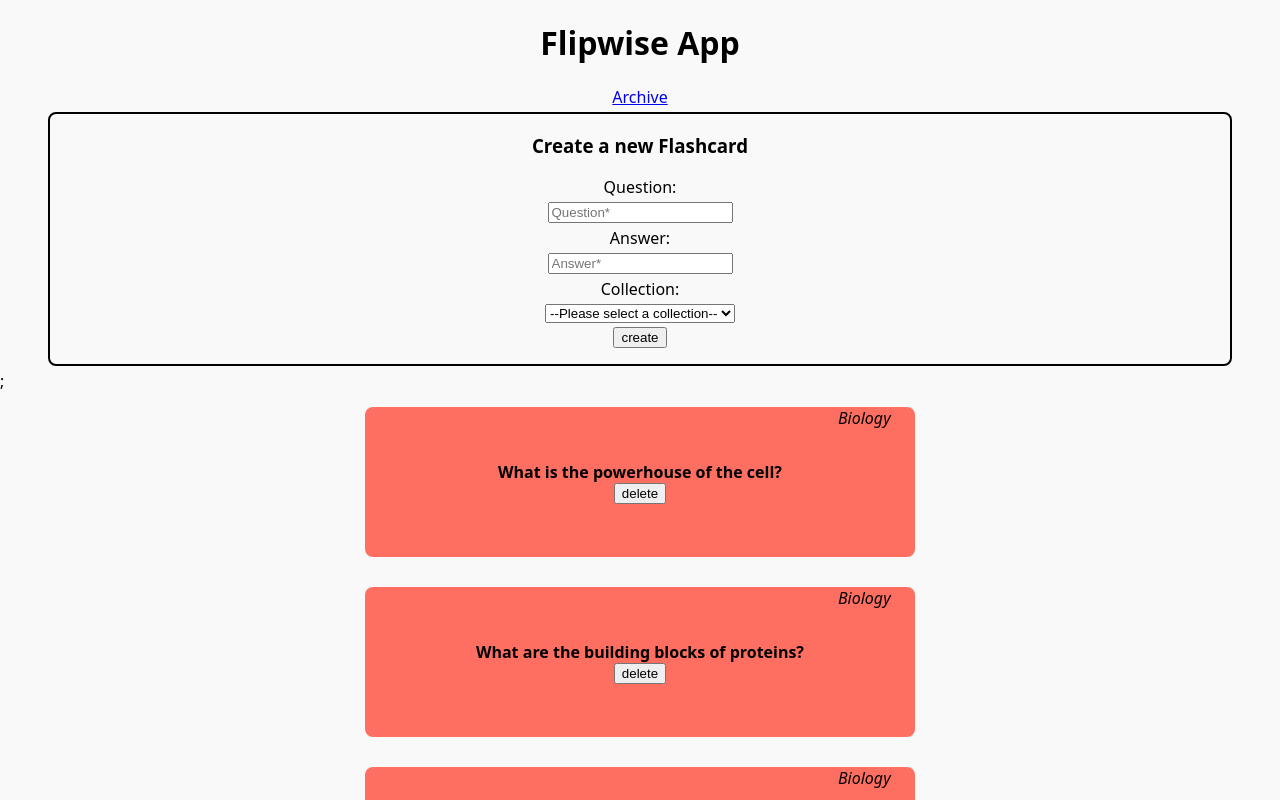
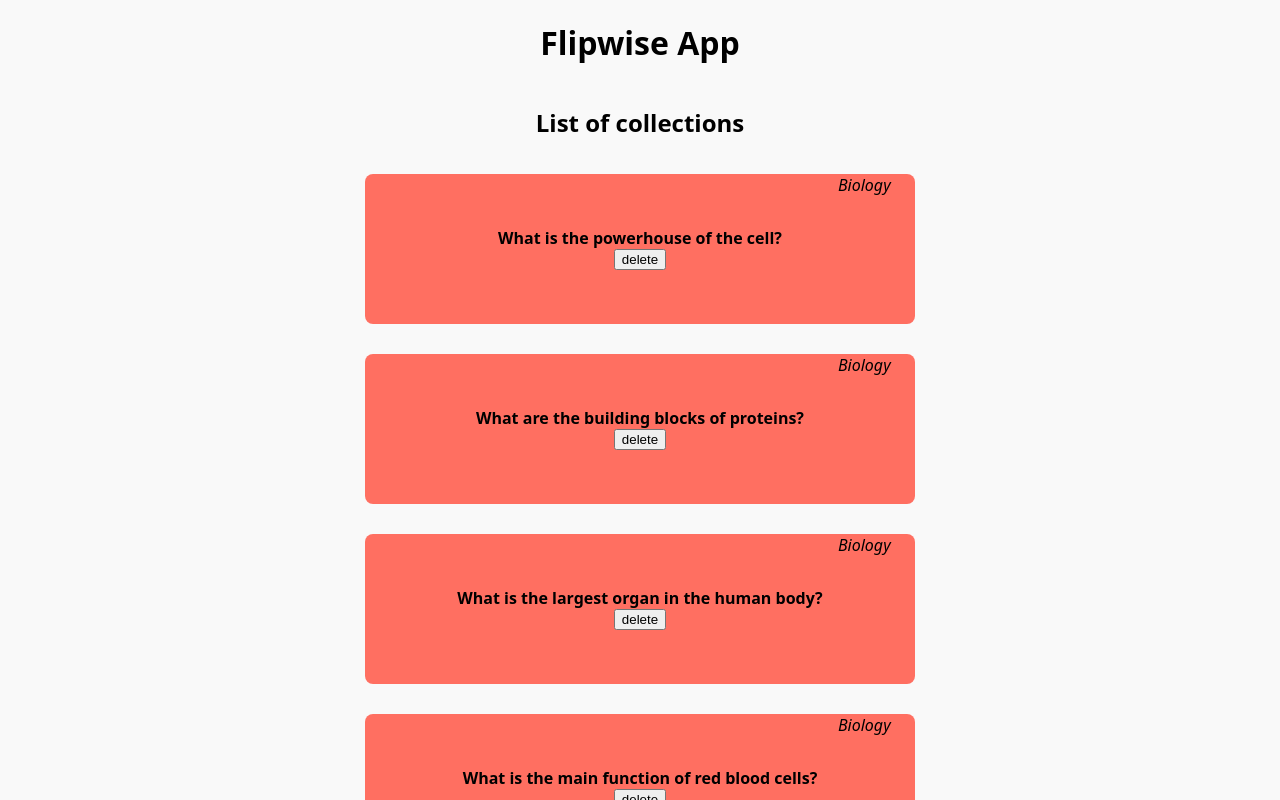
Before and after one commit to TastyCrysis/FlipWise-2.0, a Next.js app: page / in a window 1280 px wide. Shown: the top 800 px of the page. Built offline with nearby package versions, Linux system fonts and the light colour scheme.

Commit message:
add new page flashcards.js and insert a list of collection in the index.js

```diff
--- /dev/null
+++ b/components/CollectionList.js
@@ -0,0 +1,43 @@
+import styled from "styled-components";
+import Flashcard from "@/components/Flashcard";
+
+const CardList = styled.ul`
+  display: flex;
+  flex-direction: column;
+  align-items: center;
+  list-style-type: none;
+  padding: 0 10px;
+  margin: 0;
+`;
+
+export default function CollectionList({ flashcards, collections }) {
+  const unansweredFlashcards = flashcards.filter(
+    (flashcard) => flashcard.isCorrect === false
+  );
+  const correctFlashcards = flashcards.filter(
+    (flashcard) => flashcard.isCorrect
+  );
+
+  return (
+    <CardList>
+      {collections.length === 0 ? (
+        <p>All cards have been deleted.</p>
+      ) : unansweredFlashcards.length === 0 ? (
+        <p>There are no flashcards in this collection.</p>
+      ) : (
+        unansweredFlashcards.map((flashcard) => {
+          const collection = collections.find(
+            (collection) => collection.id === flashcard.collectionId
+          );
+          return (
+            <Flashcard
+              key={flashcard.id}
+              flashcard={flashcard}
+              collection={collection}
+            />
+          );
+        })
+      )}
+    </CardList>
+  );
+}
--- a/pages/index.js
+++ b/pages/index.js
@@ -1,7 +1,5 @@
-import FlashcardList from "@/components/FlashcardList";
+import CollectionList from "@/components/CollectionList";
 import styled from "styled-components";
-import Link from "next/link";
-import CreateFlashcard from "@/components/CreateFlashcard";
 
 const Container = styled.div`
   display: flex;
@@ -9,26 +7,14 @@ const Container = styled.div`
   align-items: center;
 `;
 
-export default function Homepage({
-  flashcards,
-  collections,
-  handleToggleCorrect,
-  handleDeleteFlashcard,
-  handleCreateFlashcard,
-}) {
+export default function Homepage({ flashcards, collections }) {
   return (
     <>
       <Container>
         <h1>Flipwise App</h1>
-        <Link href="/archive">Archive</Link>
+        <h2>List of collections</h2>
       </Container>
-      <CreateFlashcard handleCreateFlashcard={handleCreateFlashcard} />
-      <FlashcardList
-        flashcards={flashcards}
-        collections={collections}
-        handleToggleCorrect={handleToggleCorrect}
-        handleDeleteFlashcard={handleDeleteFlashcard}
-      />
+      <CollectionList flashcards={flashcards} collections={collections} />
     </>
   );
 }
```
Also changed, not shown: pages/flashcards.js (added, +34 -0 lines), 1 other file (tests, documents, lock files or other folders).
